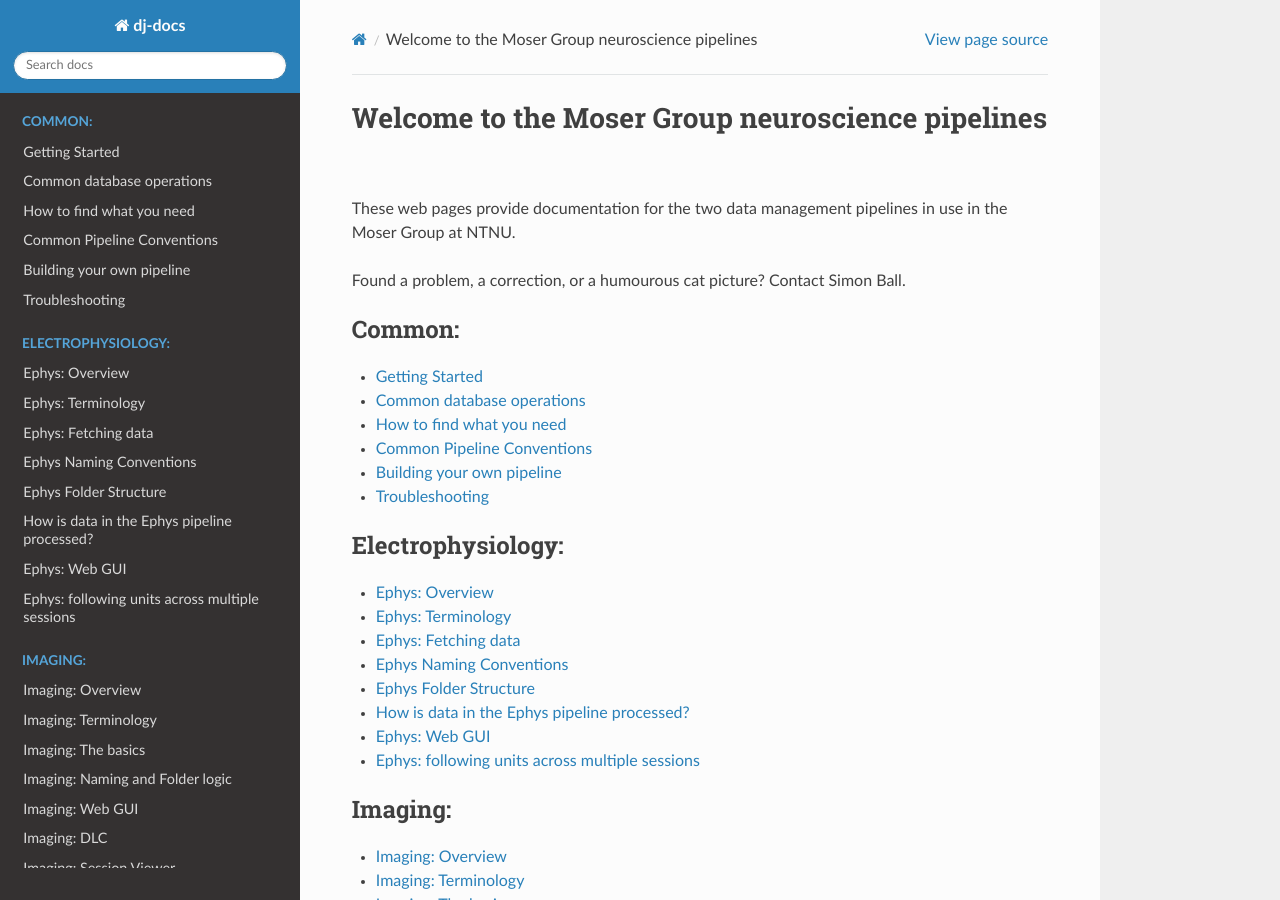
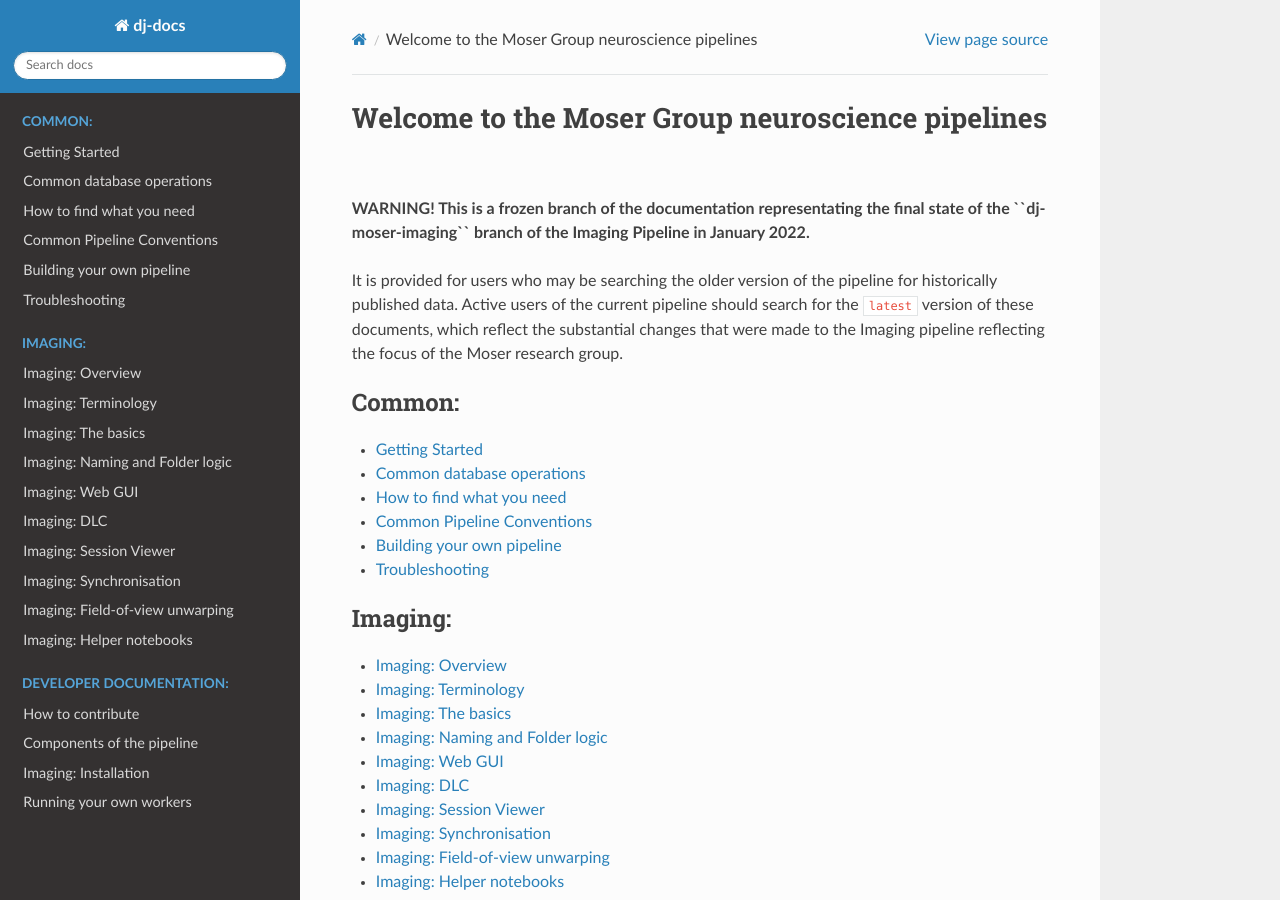
Before and after one commit to kavli-ntnu/dj-docs, a Sphinx documentation site: the page built from docs/index.rst, in a window 1280 px wide and 900 px high. Built offline with Sphinx 7.4.7 and the Read the Docs theme 2.0.0, drawn with Linux system fonts in a browser that asks for light colours.

Commit message:
Add branch warning

```diff
--- a/docs/common/getting_started/index.rst
+++ b/docs/common/getting_started/index.rst
@@ -1,6 +1,8 @@
 ================
 Getting Started
 ================
+
+**WARNING! This is a frozen branch of the documentation representating the final state of the ``dj-moser-imaging`` branch of the Imaging Pipeline in January 2022.**
 
 This page provides details to help you get started with Datajoint at the Moser group.
 
--- a/docs/index.rst
+++ b/docs/index.rst
@@ -6,9 +6,10 @@
 Welcome to the Moser Group neuroscience pipelines
 ==================================================
 
-These web pages provide documentation for the two data management pipelines in use in the Moser Group at NTNU.
+**WARNING! This is a frozen branch of the documentation representating the final state of the ``dj-moser-imaging`` branch of the Imaging Pipeline in January 2022.**
 
-Found a problem, a correction, or a humourous cat picture? Contact Simon Ball.
+It is provided for users who may be searching the older version of the pipeline for historically published data. Active users of the current pipeline should search for the ``latest`` version of these documents, which reflect the substantial changes that were made to the Imaging pipeline reflecting the focus of the Moser research group.
+
 
 .. toctree::
    :maxdepth: 1
@@ -21,18 +22,6 @@
    common/building_your_own
    common/troubleshooting
 
-.. toctree::
-   :maxdepth: 1
-   :caption: Electrophysiology:
-
-   ephys/overview
-   ephys/terminology
-   ephys/fetching
-   ephys/naming_conventions
-   ephys/folder_structure
-   ephys/ephys_processing
-   ephys/ingestion_webgui
-   ephys/multi_sess_units
 
 .. toctree::
    :maxdepth: 1
```
Also changed, not shown: other parts of docs/common/getting_started/index.rst (+0 -1 lines), README.md (+4 -30 lines).
